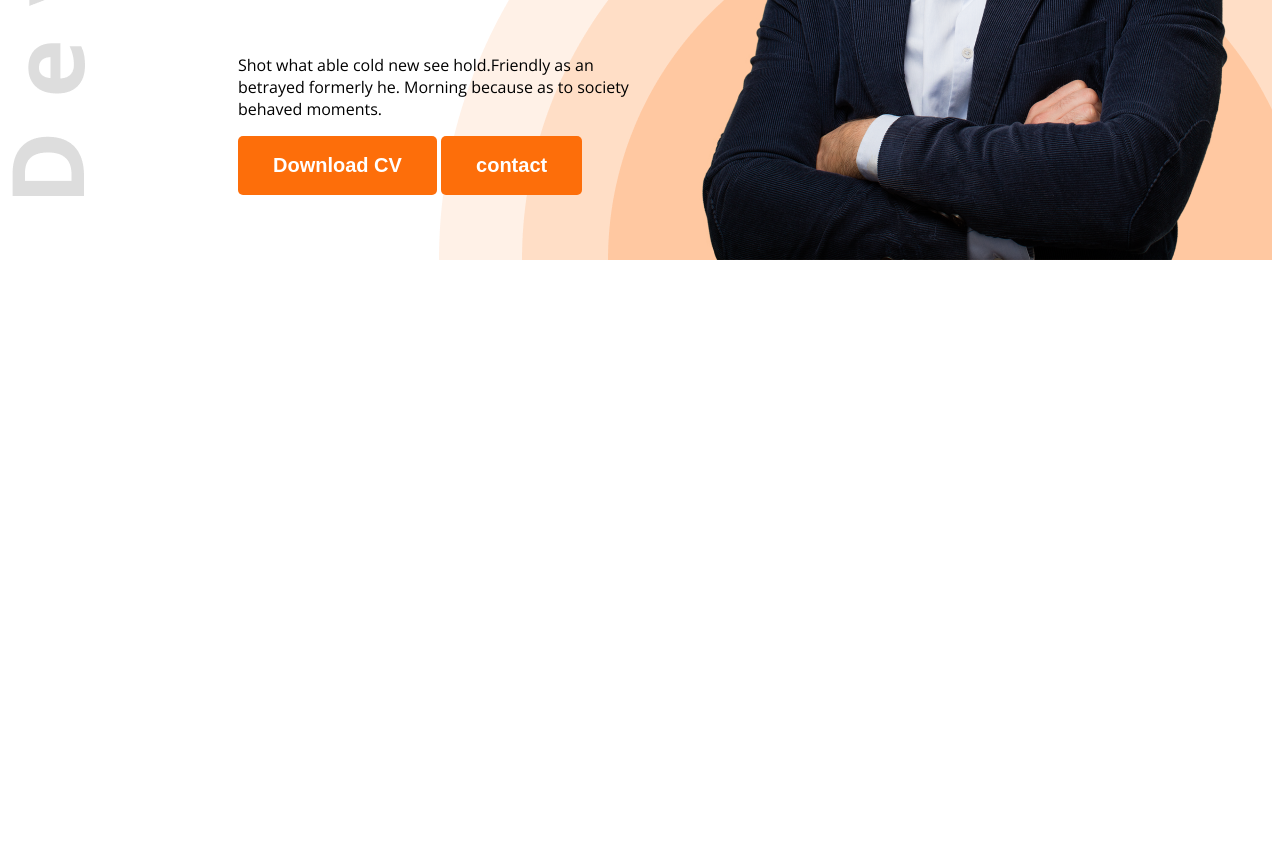
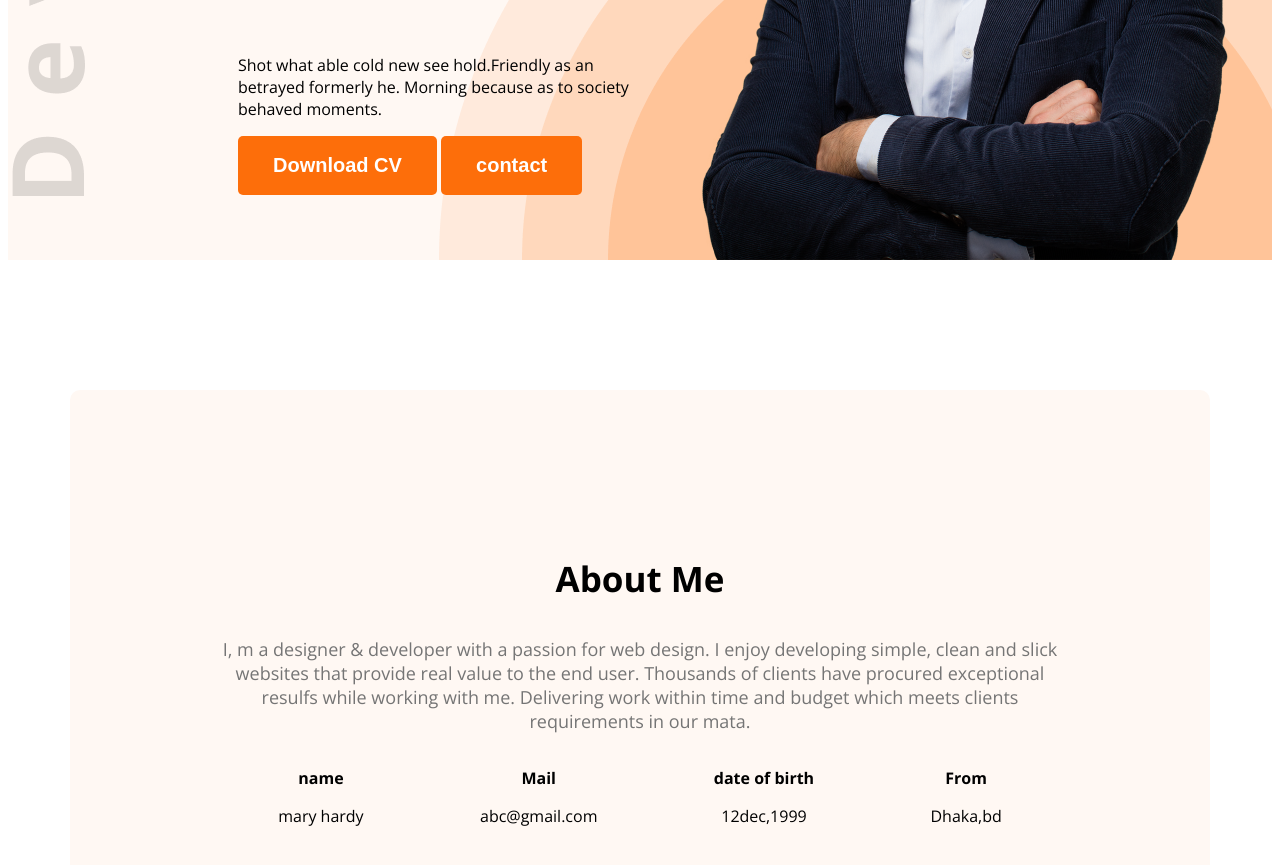
Before and after one commit to wani73/web-dev-portfolio, a plain HTML site: page index.html in a window 1280 px wide. Shown: the part 575-1440 px from the top of the page. Before the commit the page ends 843 px from the top, so only its background shows below. Drawn offline with nearby package versions, Linux system fonts and the light colour scheme.

Commit message:
2nd  part

```diff
--- a/index.html
+++ b/index.html
@@ -12,7 +12,7 @@
     <link rel="stylesheet" href="styles/portfolio.css">
 </head>
 <body class="open-sans-normal ">
-    <header class="header">
+    <header class="header secondary-bg">
         <nav>
             <h3 class="nav-title" >Ma<span class="text-primary">r</span>y</h3>
             <ul>
@@ -53,7 +53,37 @@
     </header>
 
 
-    <main></main>
+    <main>
+<section class="about secondary-bg">
+    <h3 class="section-title">About Me</h3>
+    <p class="section-description">I, m a designer & developer with a passion for web design. I enjoy developing simple, clean and slick websites that provide real value to the end user. Thousands of clients have procured exceptional resulfs while working with me. Delivering work within time and budget which meets clients requirements in our mata.</p>
+
+    <div class="about-items">
+        <div class="aboutitem">
+            <p class="item-title">name</p>
+            <p class="item-description">mary hardy</p>
+        </div>
+        <div class="aboutitem">
+            <p class="item-title">Mail</p>
+            <p class="item-description">abc@gmail.com</p>
+        </div>
+        <div class="aboutitem">
+            <p class="item-title">date of birth</p>
+            <p class="item-description">12dec,1999</p>
+        </div>
+        <div class="aboutitem">
+            <p class="item-title">From</p>
+            <p class="item-description">Dhaka,bd</p>
+        </div>
+
+
+    </div>
+
+
+
+</section>
+
+    </main>
     <footer></footer>
 </body>
 </html>
--- a/styles/portfolio.css
+++ b/styles/portfolio.css
@@ -19,6 +19,23 @@
 .dark-2{
     color: #757575;
 }
+
+.section-title{
+    font-size: 35px;
+    font-weight: bold;
+    color: black;
+}
+
+.secondary-bg{
+    background-color: #FFF8F3;
+}
+.section-description{
+font-size: 18px;
+color: #757575;
+
+}
+
+
  .btn-primary{
     background-color: #FD6E0A;
     font-weight: bolder;
@@ -82,3 +99,27 @@ font-weight: 600;
     .banner-content{
         max-width: 580px;
     }
+
+    /* about styles */
+    .about{
+        border-radius: 10px;
+        padding: 130px 150px;
+       text-align: center;
+       margin-top: 130px;
+
+    }
+
+    /* main styles */
+    main{
+        max-width: 1140px;
+        margin: 0 auto;
+    }
+
+    .about-items{
+        display: flex;
+        justify-content: space-around;
+    }
+    .item-title{
+        font-weight: bold;
+
+    }
```
